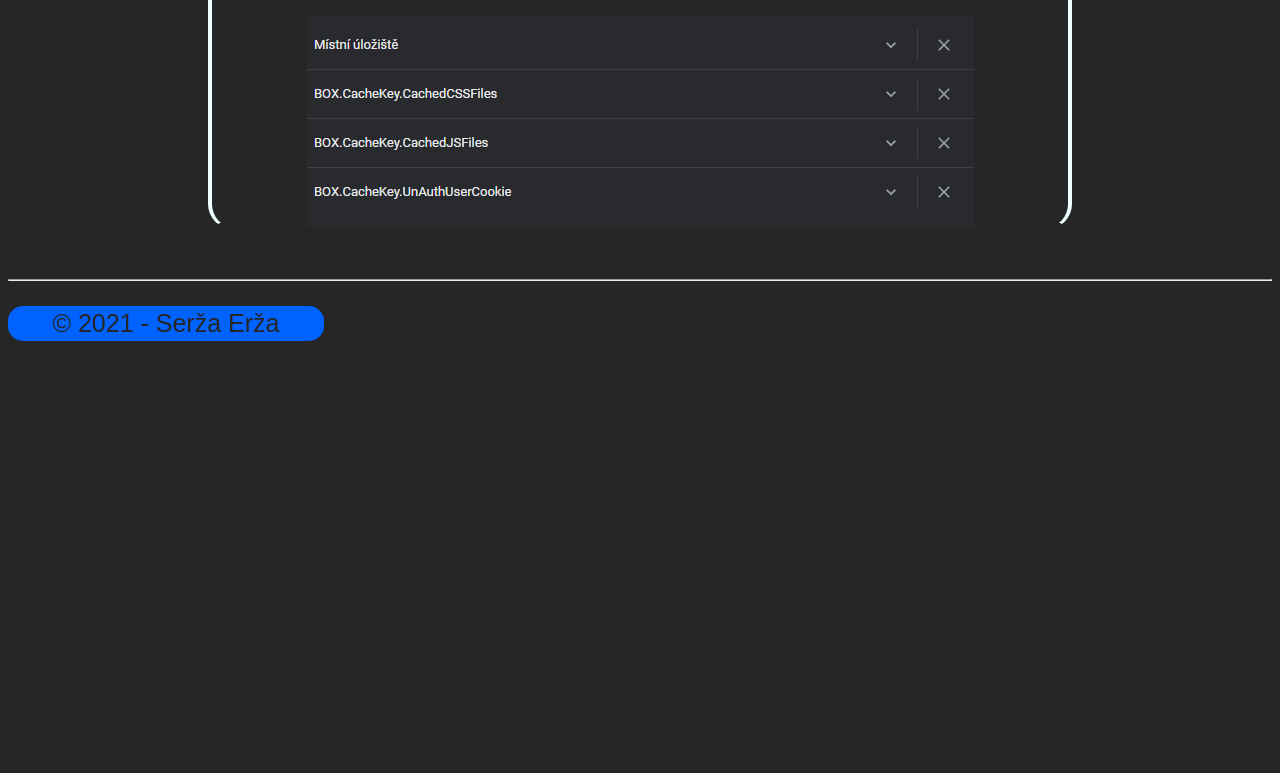
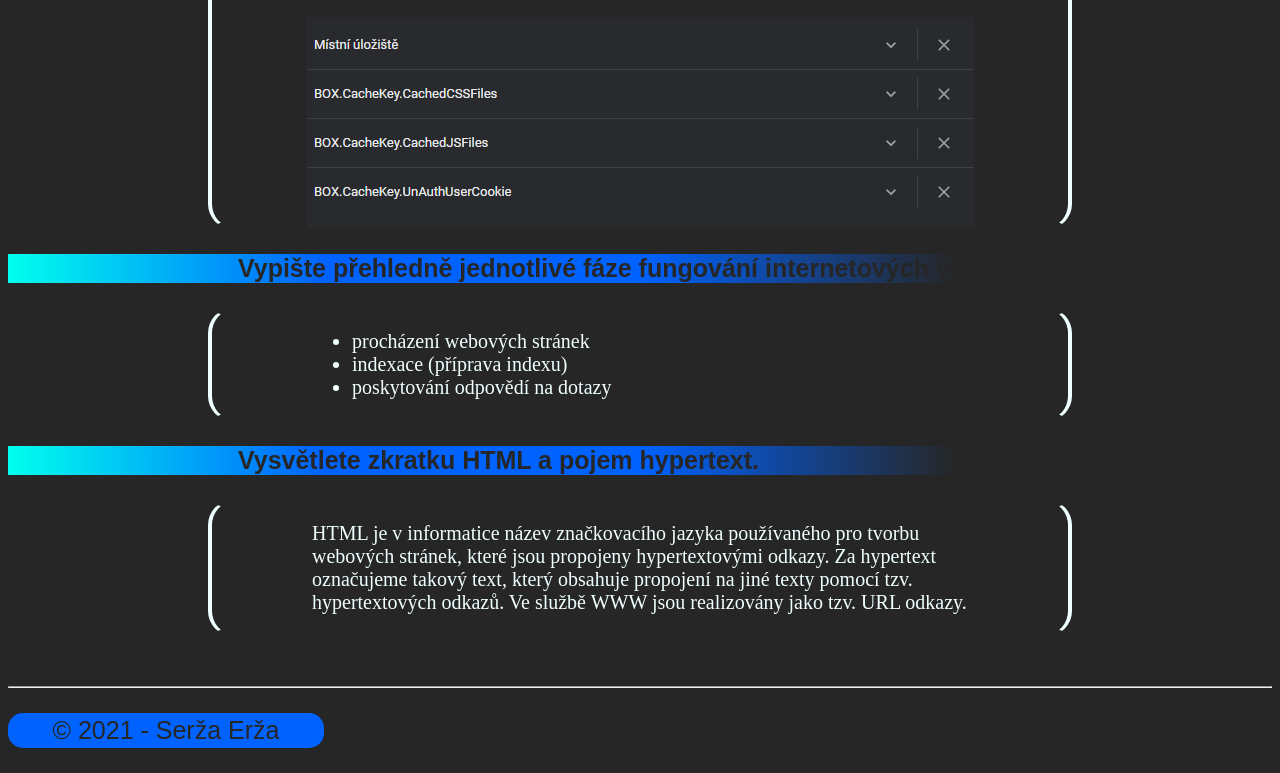
Before and after one commit to R1ckyy/pvy-www, a plain HTML site: page index.html in a window 1280 px wide. Shown: the part 3102-3875 px from the top of the page. Before the commit the page ends 3468 px from the top, so only its background shows below. Drawn offline with Linux system fonts and the light colour scheme.

Commit message:
final commit

```diff
--- a/index.html
+++ b/index.html
@@ -140,7 +140,22 @@
                 může ukládat do cookies jakékoliv informace, které o návštěvníkovi shromáždí. Těchto informací se dá
                 posléze i proti vůli návštěvníka zneužívat pro cílenou reklamu, statistické vyhodnocování chování
                 návštěvníků apod.</p>
-                <img src="./cookie.png" alt="Koláčky">
+            <img src="./cookie.png" alt="Koláčky">
+        </div>
+        <h3>Vypište přehledně jednotlivé fáze fungování internetových vyhledávačů.</h3>
+        <div class="odpoved">
+            <ul class="odpovedp">
+                <li>procházení webových stránek</li>
+                <li>indexace (příprava indexu)</li>
+                <li>poskytování odpovědí na dotazy</li>
+            </ul>
+        </div>
+        <h3>Vysvětlete zkratku HTML a pojem hypertext.</h3>
+        <div class="odpoved">
+            <p class="odpovedp">HTML je v informatice název značkovacího jazyka používaného pro tvorbu webových stránek,
+                které jsou propojeny hypertextovými odkazy. Za hypertext označujeme takový text, který obsahuje
+                propojení na jiné texty pomocí tzv. hypertextových odkazů. Ve službě WWW jsou realizovány jako tzv. URL
+                odkazy.</p>
         </div>
     </main>
     <footer>
```
